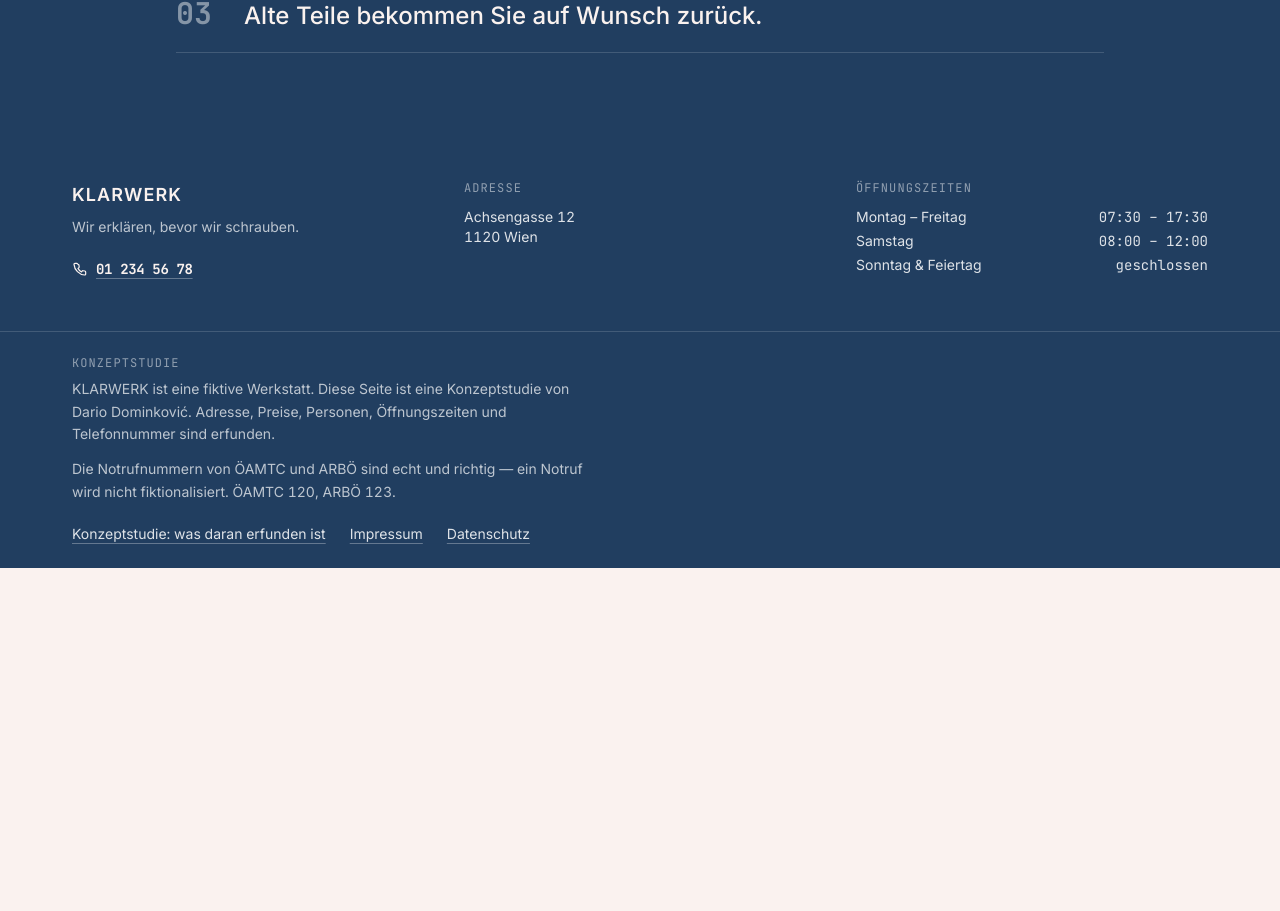
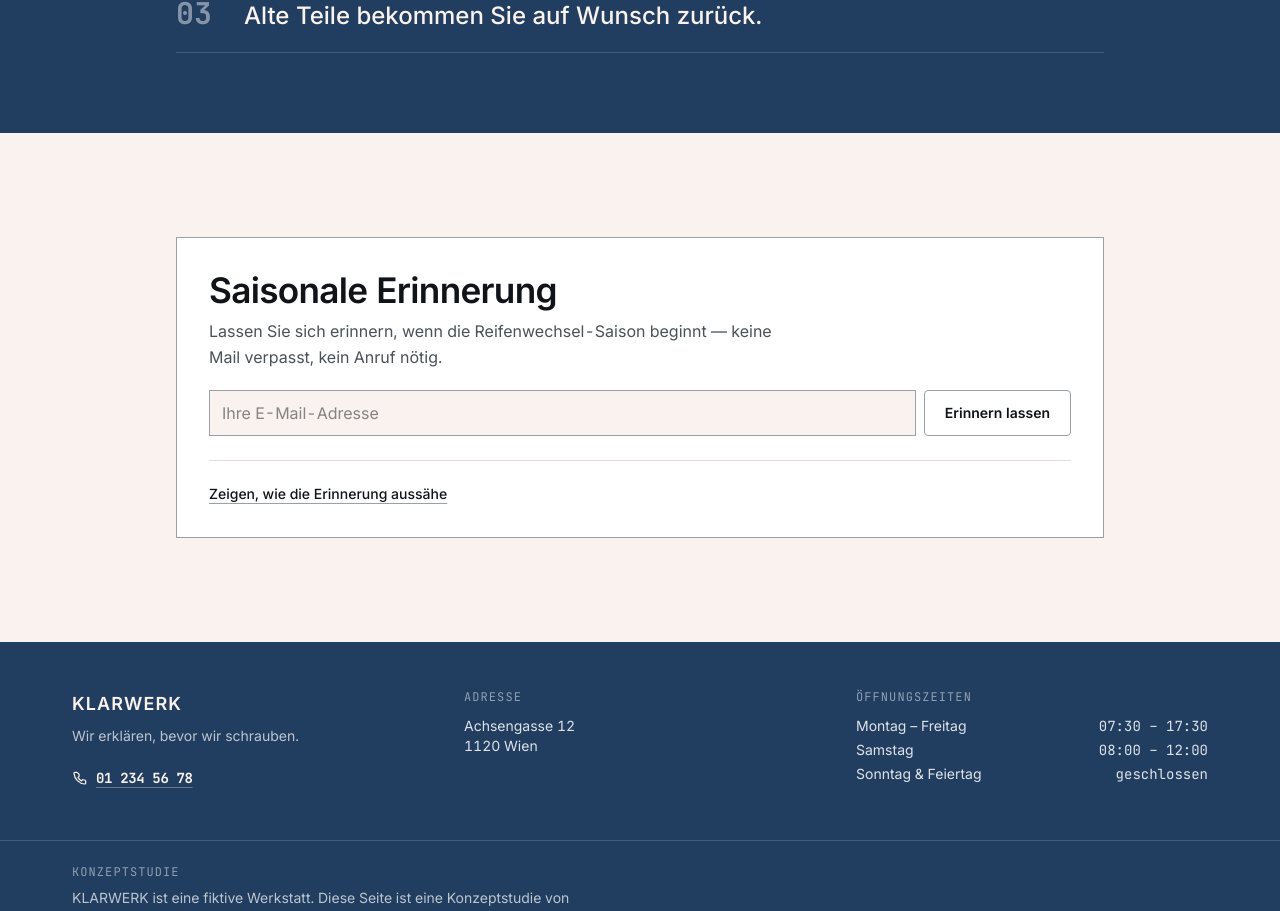
Before and after one commit to DarioD-Dev/nextjs-automechaniker-concept, a Next.js app: page /de/leistungen in a window 1280 px wide. Shown: the part 3974-4885 px from the top of the page. Before the commit the page ends 4542 px from the top, so only its background shows below. Built offline with nearby package versions, Linux system fonts and the light colour scheme; no server answers.

Commit message:
Saisonale Erinnerung auf der Leistungen-Seite
Anmeldung plus ein Knopf, der sofort zeigt, was die Erinnerung zur
Reifenwechsel-Saison enthalten würde — klar als Vorschau beschriftet,
kein echter zeitgesteuerter Versand. Reiner Browser-Zustand, kein
Backend.

```diff
--- a/messages/de.json
+++ b/messages/de.json
@@ -244,6 +244,15 @@
     "diagnose": "Diagnosepauschale",
     "diagnoseText": "Eine halbe Stunde Arbeitszeit. Wird bei Beauftragung der Reparatur angerechnet.",
     "fehlt": "Sie brauchen etwas, das hier nicht steht? Fragen Sie an — wir sagen Ihnen ehrlich, ob wir es machen oder wen wir Ihnen empfehlen.",
+    "saisonTitel": "Saisonale Erinnerung",
+    "saisonText": "Lassen Sie sich erinnern, wenn die Reifenwechsel-Saison beginnt — keine Mail verpasst, kein Anruf nötig.",
+    "saisonPlaceholder": "Ihre E-Mail-Adresse",
+    "saisonSubmit": "Erinnern lassen",
+    "saisonSuccess": "Danke! Wir erinnern Sie, sobald die Saison beginnt.",
+    "saisonDemoNote": "Konzeptstudie: Es gibt keine echte Erinnerung, die Adresse wird nicht gespeichert.",
+    "saisonVorschauButton": "Zeigen, wie die Erinnerung aussähe",
+    "saisonVorschauHinweis": "Normalerweise kommt diese Nachricht automatisch zu Saisonbeginn — hier sofort sichtbar, zum Vorzeigen.",
+    "saisonVorschauText": "Zeit für den Reifenwechsel! Jetzt Termin sichern, solange noch Plätze frei sind.",
     "detailZurueck": "Alle Leistungen",
     "detailPreis": "Preis",
     "detailDauer": "Dauer",
--- a/src/app/[locale]/leistungen/page.tsx
+++ b/src/app/[locale]/leistungen/page.tsx
@@ -5,6 +5,7 @@ import { buildAlternates } from "@/lib/seo";
 import { Container } from "@/components/ui/Container";
 import { Ehrlichkeitsstufen } from "@/components/leistungen/Ehrlichkeitsstufen";
 import { Preistafel } from "@/components/leistungen/Preistafel";
+import { SaisonErinnerung } from "@/components/leistungen/SaisonErinnerung";
 import { Zahlen } from "@/components/leistungen/Zahlen";
 import { Zusagen } from "@/components/leistungen/Zusagen";
 
@@ -39,6 +40,8 @@ export default async function LeistungenSeite({ params }: PageProps<"/[locale]/l
       <Zahlen />
 
       <Zusagen />
+
+      <SaisonErinnerung />
     </article>
   );
 }
--- /dev/null
+++ b/src/components/leistungen/SaisonErinnerung.tsx
@@ -0,0 +1,73 @@
+"use client";
+
+import { useState, type FormEvent } from "react";
+import { useTranslations } from "next-intl";
+import { Container } from "@/components/ui/Container";
+import { Section } from "@/components/ui/Section";
+import { knopf } from "@/components/ui/Knopf";
+
+/**
+ * Reiner Browser-Zustand, kein Backend — derselbe Aufbau wie das
+ * Anfrageformular unter /termin, nur ohne Serveraktion: Hier geht es nicht
+ * um eine konkrete Anfrage, sondern um eine Erinnerung, die es technisch
+ * noch nicht gibt. Der "Zeigen, wie die Erinnerung aussähe"-Knopf macht das
+ * ausdrücklich: Die Nachricht käme eigentlich erst zu Saisonbeginn, nicht
+ * sofort.
+ */
+export function SaisonErinnerung() {
+  const t = useTranslations("Leistungen");
+  const [angemeldet, setAngemeldet] = useState(false);
+  const [vorschau, setVorschau] = useState(false);
+
+  function handleSubmit(event: FormEvent<HTMLFormElement>) {
+    event.preventDefault();
+    setAngemeldet(true);
+  }
+
+  return (
+    <Section>
+      <Container className="max-w-[62rem]">
+        <div className="border border-linie-stark bg-karte p-6 sm:p-8">
+          <h2 className="text-abschnitt font-semibold">{t("saisonTitel")}</h2>
+          <p className="mt-2 max-w-[56ch] leading-relaxed text-text-zweit">{t("saisonText")}</p>
+
+          {angemeldet ? (
+            <p role="status" className="mt-5 leading-relaxed">
+              {t("saisonSuccess")}
+              <span className="mt-1 block font-mono text-xs text-text-zweit">
+                {t("saisonDemoNote")}
+              </span>
+            </p>
+          ) : (
+            <form onSubmit={handleSubmit} className="mt-5 flex flex-wrap gap-2">
+              <input
+                type="email"
+                required
+                placeholder={t("saisonPlaceholder")}
+                className="min-w-0 flex-1 border border-linie-stark bg-grund px-3 py-2.5 transition-colors hover:border-instrument"
+              />
+              <button type="submit" className={knopf("zweit")}>
+                {t("saisonSubmit")}
+              </button>
+            </form>
+          )}
+
+          <div className="mt-6 border-t border-linie pt-5">
+            {vorschau ? (
+              <div className="border-l-4 border-linie-stark pl-4">
+                <p className="leading-relaxed">{t("saisonVorschauText")}</p>
+                <p className="mt-2 font-mono text-xs text-text-zweit">
+                  {t("saisonVorschauHinweis")}
+                </p>
+              </div>
+            ) : (
+              <button type="button" onClick={() => setVorschau(true)} className={knopf("still")}>
+                {t("saisonVorschauButton")}
+              </button>
+            )}
+          </div>
+        </div>
+      </Container>
+    </Section>
+  );
+}
```
